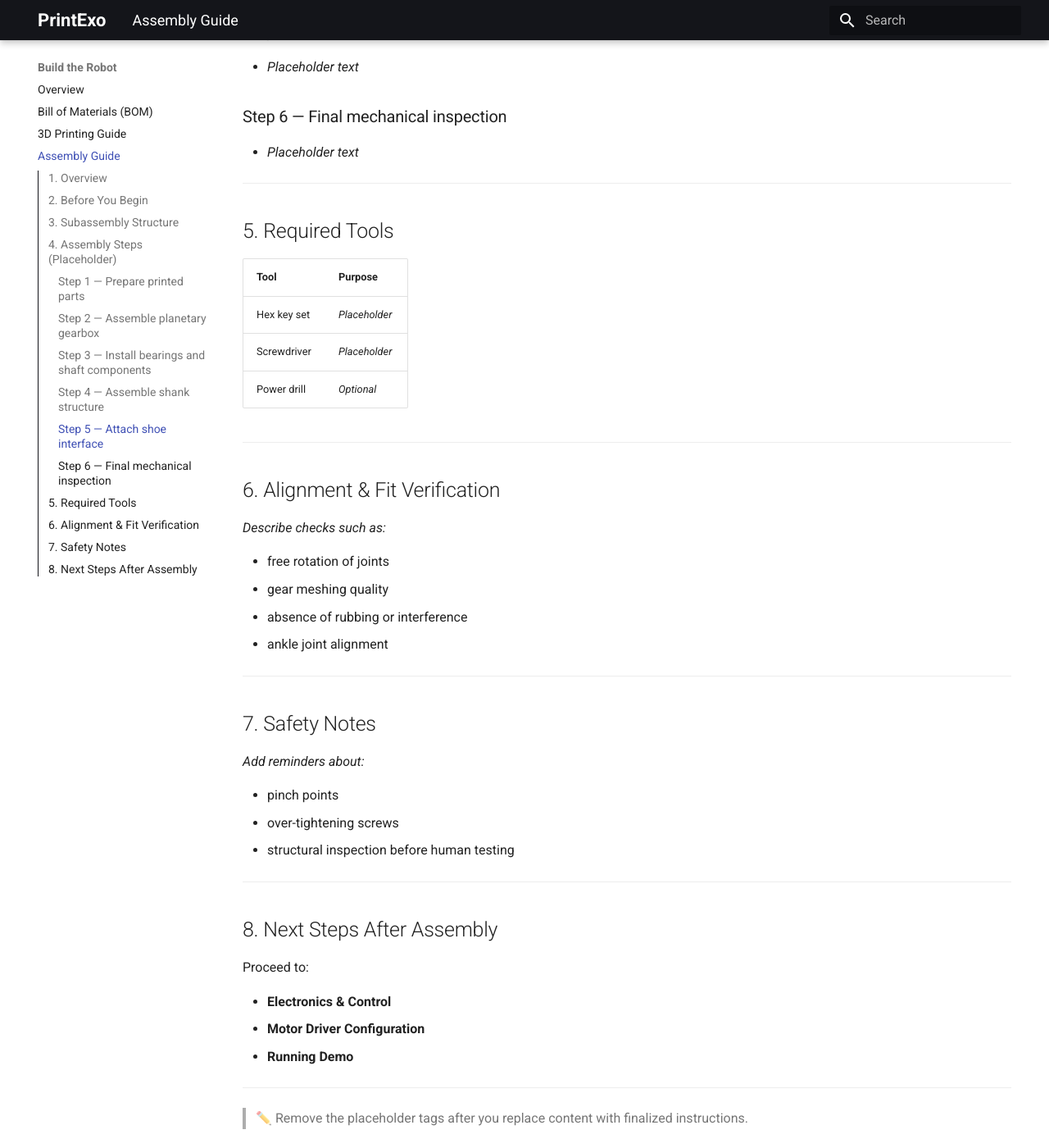
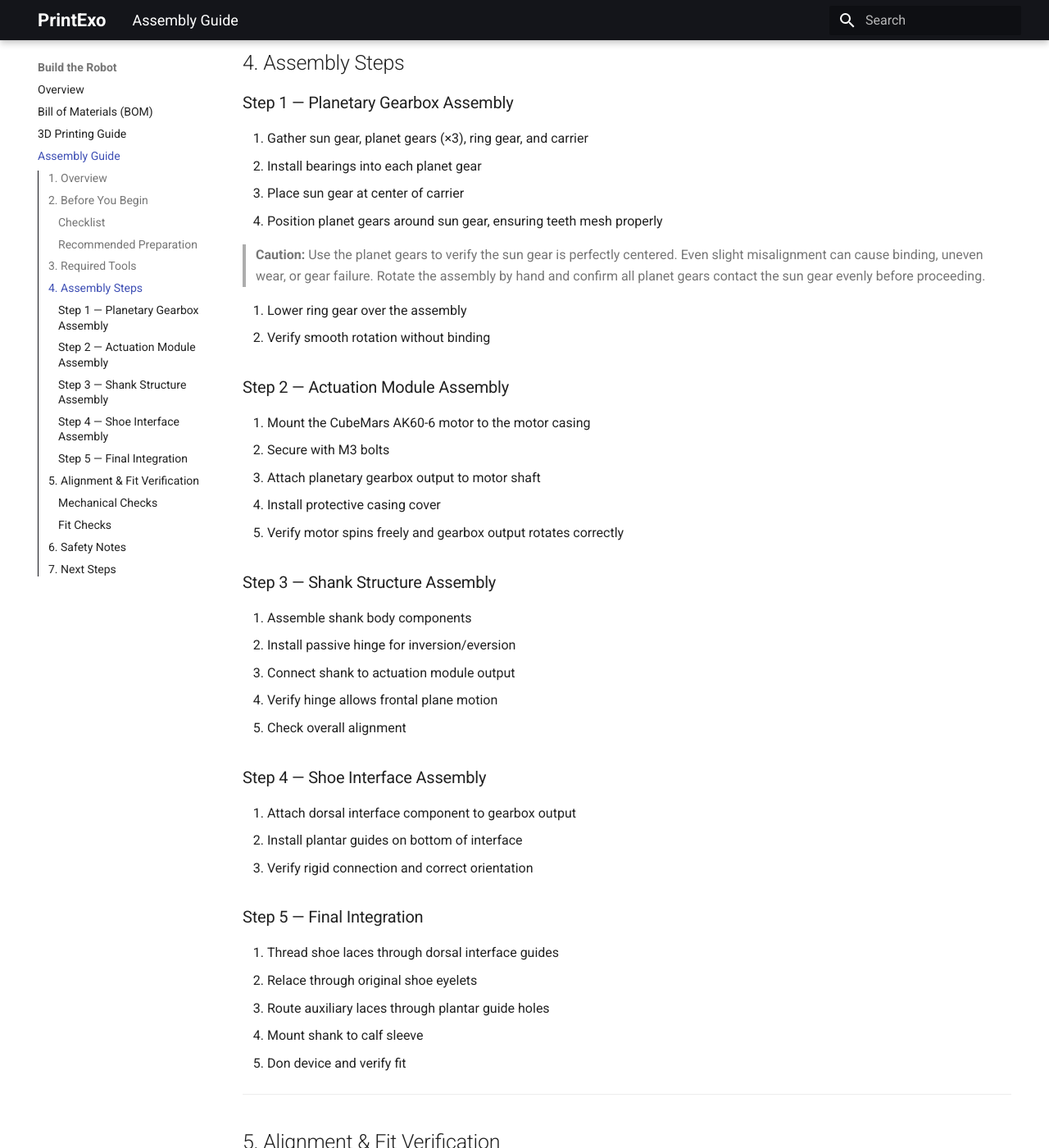
Before and after one commit to printexo/printexo.github.io, an MkDocs documentation site: the page built from docs/hardware/assembly.md, in a window 1280 px wide and 1400 px high, scrolled down 1691 px. Shown: the whole window at 82% size. Built offline with MkDocs 1.6.1 and Material for MkDocs 9.7.7, drawn with Linux system fonts in a browser that asks for light colours; some of the changed text lies outside the part shown.

Commit message:
docs: Assembly Guide 내용 작성

```diff
--- a/docs/hardware/assembly.md
+++ b/docs/hardware/assembly.md
@@ -1,105 +1,140 @@
 # Assembly Guide
 
-> 🔧 **Note:** This page is a placeholder.
-> Replace the placeholders with detailed step-by-step instructions later.
+This guide describes how to assemble **PrintExo** from 3D-printed components, off-the-shelf mechanical parts, and electronics.
 
 ---
 
 ## 1. Overview
 
-This guide describes how to assemble **PrintExo** from:
+PrintExo uses a modular architecture organized into three main subsystems:
 
-- 3D-printed components
-- off-the-shelf mechanical parts
-- electronics and wiring
+| Subsystem | Description |
+|-----------|-------------|
+| Actuation module | Motor, planetary gear stage, protective casing |
+| Shank structure | Vertical frame, passive hinge, calf attachment |
+| Shoe interface | Dorsal component, plantar guides, lace integration |
+
+Assembly follows a bottom-up approach: gearbox → actuation module → shank → shoe interface.
 
 ---
 
 ## 2. Before You Begin
 
-Recommended:
+### Checklist
 
-- complete printing of all required parts
-- verify all BOM components are available
-- prepare necessary tools
+- [ ] All 3D-printed parts completed and post-processed
+- [ ] All BOM components available (bearings, fasteners, motor)
+- [ ] Required tools prepared
+- [ ] Clean, well-lit workspace
+
+### Recommended Preparation
+
+1. **Verify printed parts** — check for warping, incomplete features, or layer defects
+2. **Ream all holes** — use appropriate drill bits to clean up M3 holes
+3. **Tap threads** — tap M3 holes where bolts will be inserted
+4. **Dry-fit bearings** — ensure press-fit is snug but not cracked
 
 ---
 
-## 3. Subassembly Structure
+## 3. Required Tools
 
-You may organize assembly into:
-
-1. Actuation module
-2. Planetary gearbox
-3. Shank frame
-4. Shoe interface
-5. Electronics & wiring
-
-_(You can reorder or rename these sections later.)_
+| Tool | Size/Spec | Purpose |
+|------|-----------|---------|
+| Hex key set | 2.5 mm (for M3) | Tightening bolts |
+| Screwdriver | Phillips / Flat | General fastening |
+| Drill bits | 2.5 mm, 3.0 mm | Hole reaming |
+| Hand tap | M3 × 0.5 | Threading holes |
+| Needle-nose pliers | — | Support removal, small parts |
+| Calipers | — | Dimensional verification |
+| Power drill (optional) | — | Speeds up drilling/tapping |
 
 ---
 
-## 4. Assembly Steps (Placeholder)
+## 4. Assembly Steps
 
-### Step 1 — Prepare printed parts
-- _Placeholder text_
+### Step 1 — Planetary Gearbox Assembly
 
-### Step 2 — Assemble planetary gearbox
-- _Placeholder text_
+1. Gather sun gear, planet gears (×3), ring gear, and carrier
+2. Install bearings into each planet gear
+3. Place sun gear at center of carrier
+4. Position planet gears around sun gear, ensuring teeth mesh properly
 
-### Step 3 — Install bearings and shaft components
-- _Placeholder text_
+   > **Caution:** Use the planet gears to verify the sun gear is perfectly centered. Even slight misalignment can cause binding, uneven wear, or gear failure. Rotate the assembly by hand and confirm all planet gears contact the sun gear evenly before proceeding.
 
-### Step 4 — Assemble shank structure
-- _Placeholder text_
+5. Lower ring gear over the assembly
+6. Verify smooth rotation without binding
 
-### Step 5 — Attach shoe interface
-- _Placeholder text_
+### Step 2 — Actuation Module Assembly
 
-### Step 6 — Final mechanical inspection
-- _Placeholder text_
+1. Mount the CubeMars AK60-6 motor to the motor casing
+2. Secure with M3 bolts
+3. Attach planetary gearbox output to motor shaft
+4. Install protective casing cover
+5. Verify motor spins freely and gearbox output rotates correctly
+
+### Step 3 — Shank Structure Assembly
+
+1. Assemble shank body components
+2. Install passive hinge for inversion/eversion
+3. Connect shank to actuation module output
+4. Verify hinge allows frontal plane motion
+5. Check overall alignment
+
+### Step 4 — Shoe Interface Assembly
+
+1. Attach dorsal interface component to gearbox output
+2. Install plantar guides on bottom of interface
+3. Verify rigid connection and correct orientation
+
+### Step 5 — Final Integration
+
+1. Thread shoe laces through dorsal interface guides
+2. Relace through original shoe eyelets
+3. Route auxiliary laces through plantar guide holes
+4. Mount shank to calf sleeve
+5. Don device and verify fit
 
 ---
 
-## 5. Required Tools
+## 5. Alignment & Fit Verification
 
-| Tool | Purpose |
-|------|--------|
-| Hex key set | _Placeholder_ |
-| Screwdriver | _Placeholder_ |
-| Power drill | _Optional_ |
+After assembly, perform the following checks:
+
+### Mechanical Checks
+
+| Check | Expected Result |
+|-------|-----------------|
+| Gearbox rotation | Smooth, no grinding or binding |
+| Hinge movement | Free inversion/eversion motion |
+| Motor operation | Spins without obstruction |
+| Shoe interface rigidity | No wobble at mounting point |
+
+### Fit Checks
+
+- [ ] Shank aligned with lateral side of lower leg
+- [ ] Ankle joint axis approximately aligned with device axis
+- [ ] Calf sleeve secure but comfortable
+- [ ] Laces tensioned evenly across dorsal interface
+- [ ] No pinch points during range of motion test
 
 ---
 
-## 6. Alignment & Fit Verification
+## 6. Safety Notes
 
-_Describe checks such as:_
-
-- free rotation of joints
-- gear meshing quality
-- absence of rubbing or interference
-- ankle joint alignment
+- **Do not over-tighten** M3 bolts — PLA can crack under excessive torque
+- **Inspect all structural joints** before human testing
+- **Check for pinch points** around hinge and gearbox
+- **Verify motor is unpowered** during mechanical assembly
+- **Perform bench test** before wearing the device
+- **Start with zero-torque mode** for initial human trials
 
 ---
 
-## 7. Safety Notes
+## 7. Next Steps
 
-_Add reminders about:_
+After completing mechanical assembly, proceed to:
 
-- pinch points
-- over-tightening screws
-- structural inspection before human testing
-
----
-
-## 8. Next Steps After Assembly
-
-Proceed to:
-
-- **Electronics & Control**
-- **Motor Driver Configuration**
-- **Running Demo**
-
----
-
-> ✏️ Remove the placeholder tags after you replace content with finalized instructions.
+- [Electronics & Control Overview](../elec_control/index.md)
+- [Motor Driver & Configuration](../elec_control/motor.md)
+- [Wiring](../elec_control/wiring.md)
+- [Running Demo](../elec_control/demo.md)
```
